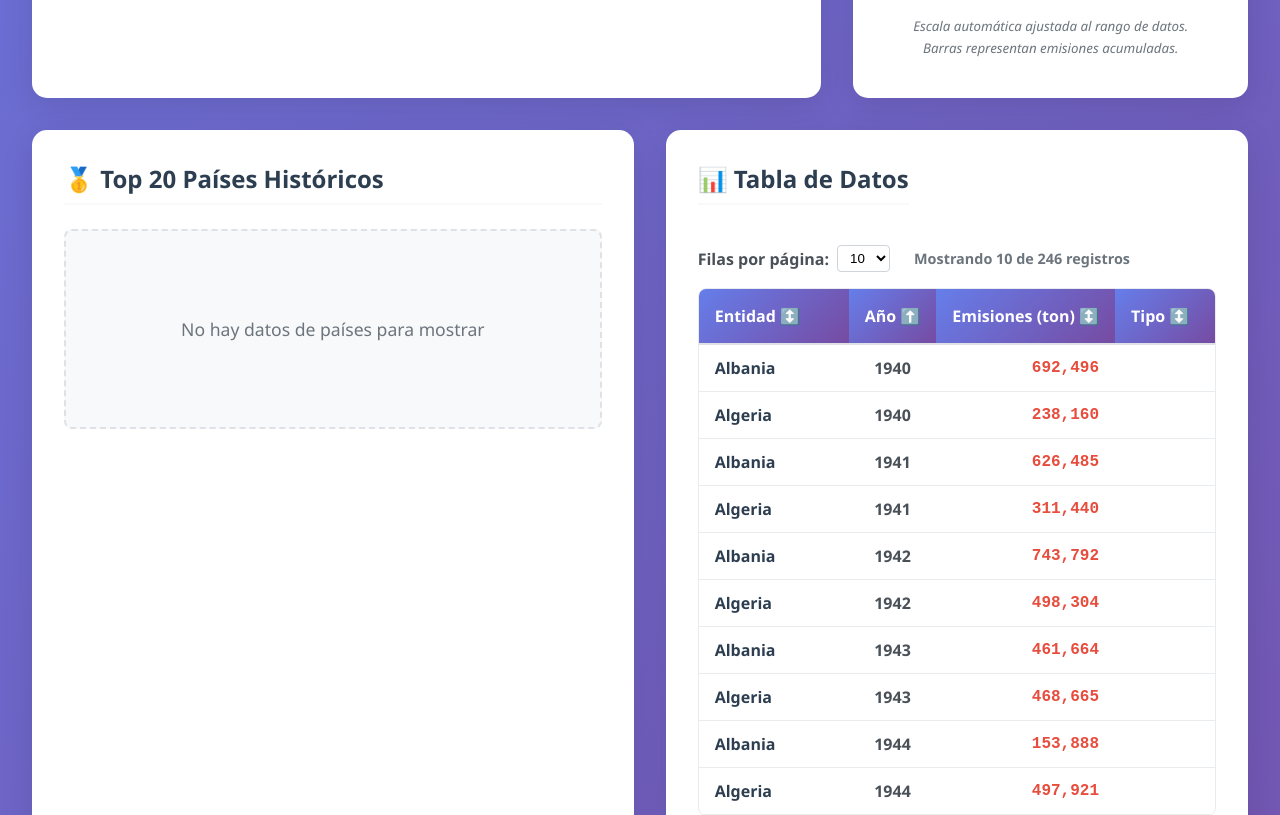
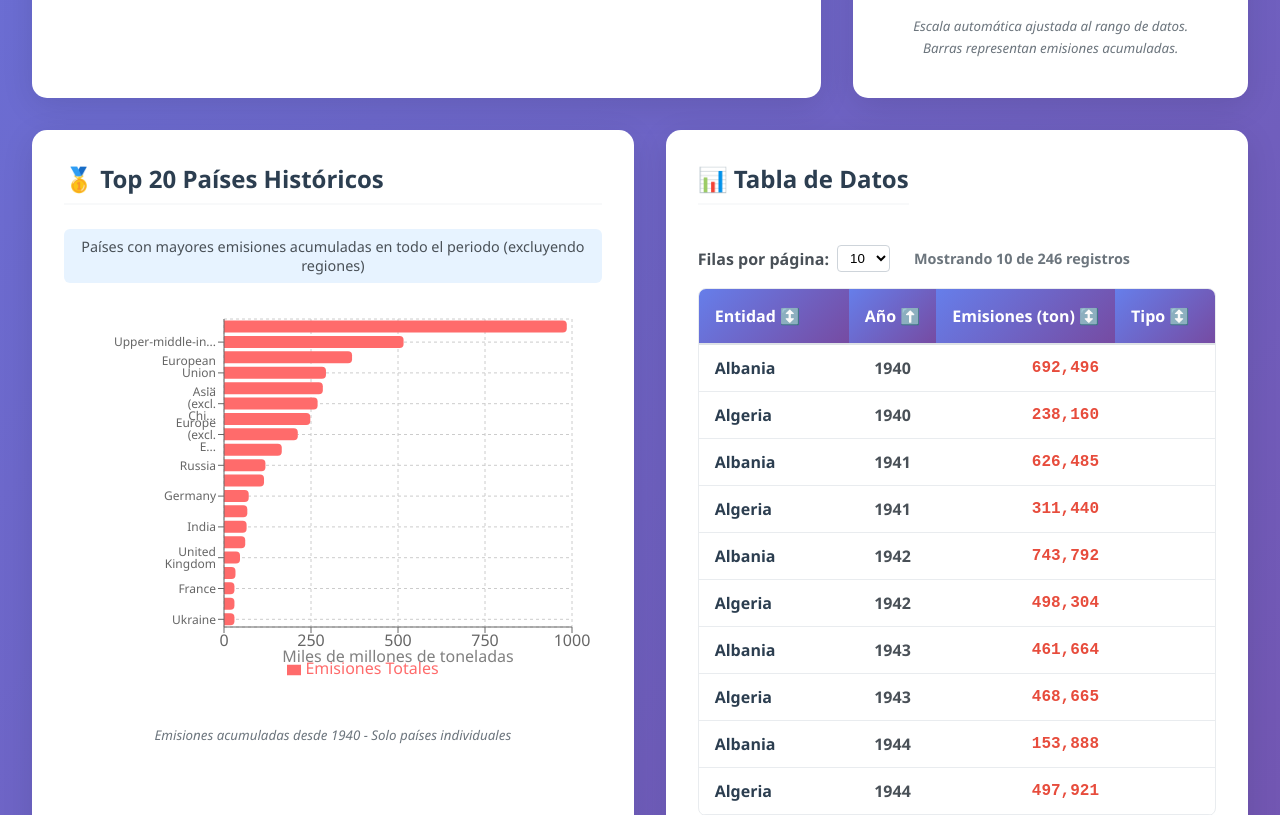
Before and after one commit to WENDY669/Dashboard_CO2, a React (Create React App) app: page / in a window 1280 px wide. Shown: the part 1540-2355 px from the top of the page. Built offline with nearby package versions, Linux system fonts and the light colour scheme; the HTML template or start-up script is replaced by a standard one.

Commit message:
fix: top countries filter

```diff
--- a/src/components/TopCountriesChart.js
+++ b/src/components/TopCountriesChart.js
@@ -8,7 +8,8 @@ const TopCountriesChart = ({ data }) => {
 
     data.forEach(item => {
       // Solo países, excluyendo regiones como "World", "Africa", etc.
-      if (item.tipo_entidad === 'Pais' &&
+        if (
+          item.entity &&
           !item.entity.includes('(GCP)') &&
           !['World', 'Africa', 'Asia', 'Europe', 'North America', 'South America', 'Oceania'].includes(item.entity)) {
 
```
